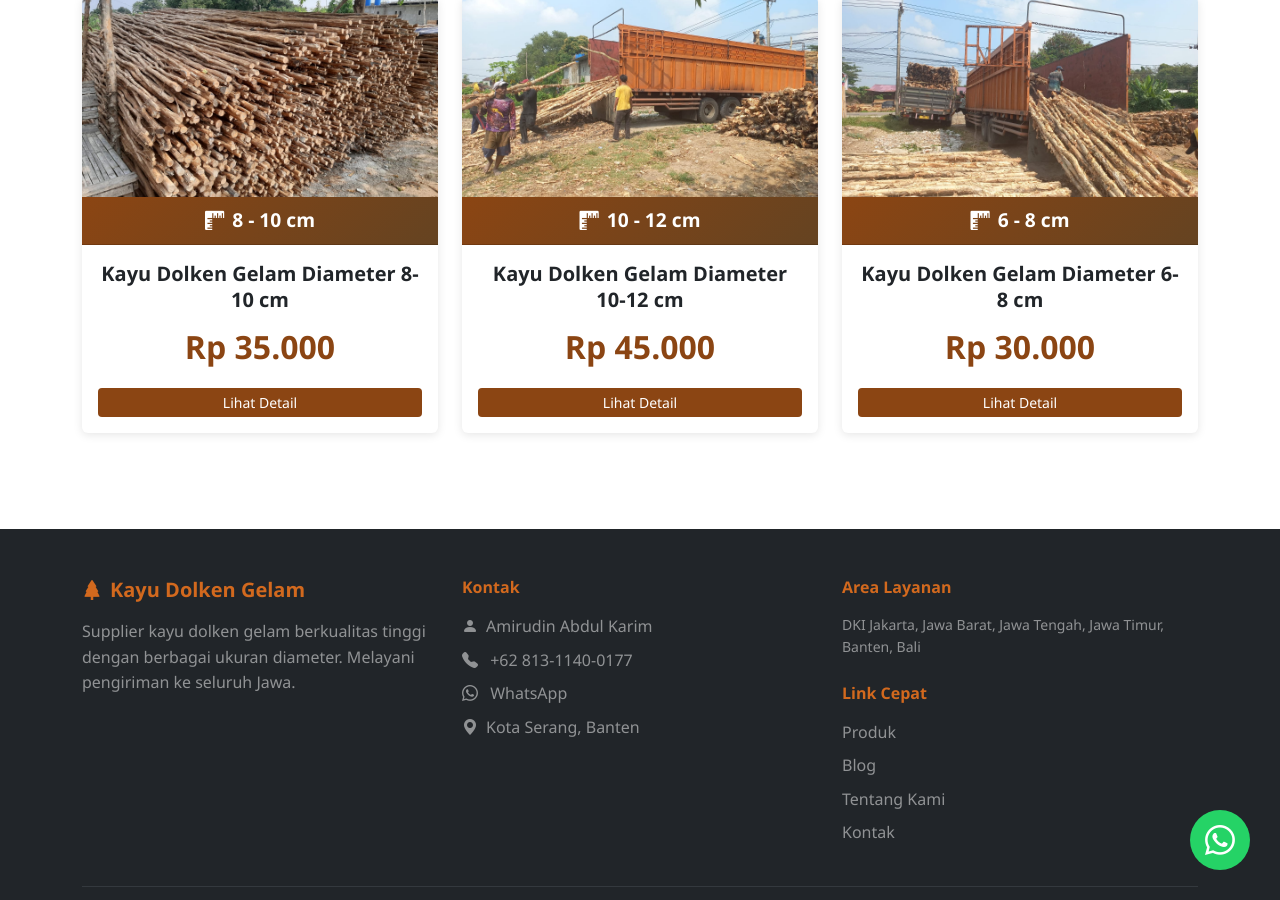
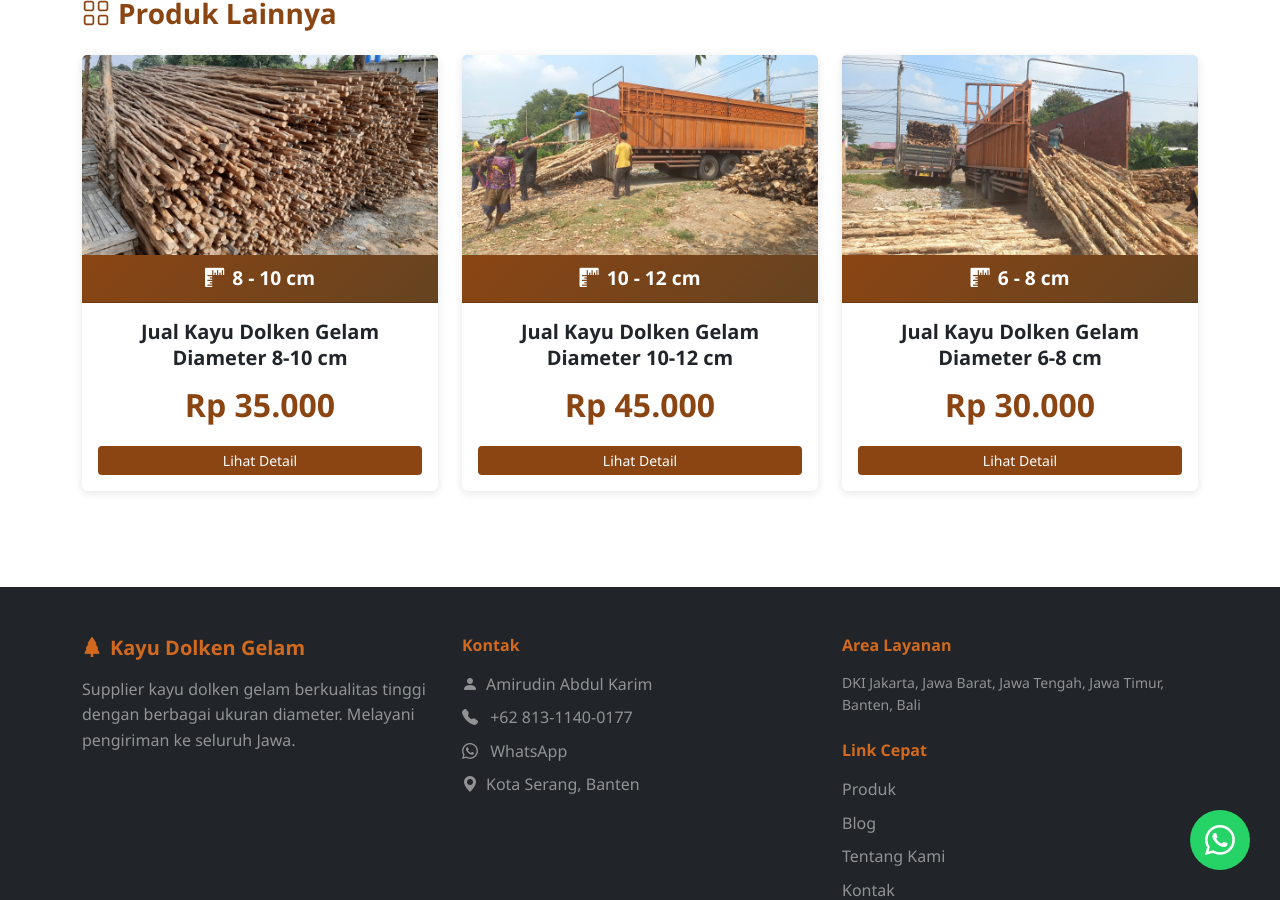
Before and after one commit to jualkayudolkengelam/jualkayudolkengelam.github.io, a Jekyll site: the page built from _products/kayu-dolken-4-6cm.md, in a window 1280 px wide and 900 px high, scrolled down 3008 px. Built offline with Jekyll 4.4.1, drawn with Linux system fonts in a browser that asks for light colours; some of the changed text lies outside the part shown.

Commit message:
fix : add jual to products page title

```diff
--- a/_products/kayu-dolken-10-12cm.md
+++ b/_products/kayu-dolken-10-12cm.md
@@ -1,6 +1,6 @@
 ---
 layout: product
-title: Kayu Dolken Gelam Diameter 10-12 cm
+title: Jual Kayu Dolken Gelam Diameter 10-12 cm
 description: Jual kayu dolken gelam diameter 10-12 cm panjang 4 meter. Ukuran terbesar untuk konstruksi berat dan proyek infrastruktur. Harga sudah termasuk ongkir. Bayar setelah barang sampai.
 price: 45000
 diameter: 10 - 12 cm
--- a/_products/kayu-dolken-4-6cm.md
+++ b/_products/kayu-dolken-4-6cm.md
@@ -1,6 +1,6 @@
 ---
 layout: product
-title: Kayu Dolken Gelam Diameter 4-6 cm
+title: Jual Kayu Dolken Gelam Diameter 4-6 cm
 description: Jual kayu dolken gelam diameter 4-6 cm panjang 4 meter. Ideal untuk konstruksi sedang, pagar kuat, dan berbagai aplikasi struktural. Harga sudah termasuk ongkir. Bayar setelah barang sampai.
 price: 25000
 diameter: 4 - 6 cm
--- a/_products/kayu-dolken-6-8cm.md
+++ b/_products/kayu-dolken-6-8cm.md
@@ -1,6 +1,6 @@
 ---
 layout: product
-title: Kayu Dolken Gelam Diameter 6-8 cm
+title: Jual Kayu Dolken Gelam Diameter 6-8 cm
 description: Jual kayu dolken gelam diameter 6-8 cm panjang 4 meter. Kuat untuk konstruksi berat, tiang pancang, dan proyek struktural. Harga sudah termasuk ongkir. Bayar setelah barang sampai.
 price: 30000
 diameter: 6 - 8 cm
--- a/_products/kayu-dolken-8-10cm.md
+++ b/_products/kayu-dolken-8-10cm.md
@@ -1,6 +1,6 @@
 ---
 layout: product
-title: Kayu Dolken Gelam Diameter 8-10 cm
+title: Jual Kayu Dolken Gelam Diameter 8-10 cm
 description: Jual kayu dolken gelam diameter 8-10 cm panjang 4 meter. Produk paling populer untuk tiang pancang dan konstruksi permanen. Harga sudah termasuk ongkir. Bayar setelah barang sampai.
 price: 35000
 diameter: 8 - 10 cm
```
Also changed, not shown: _products/kayu-dolken-2-3cm.md (+1 -1 lines).
